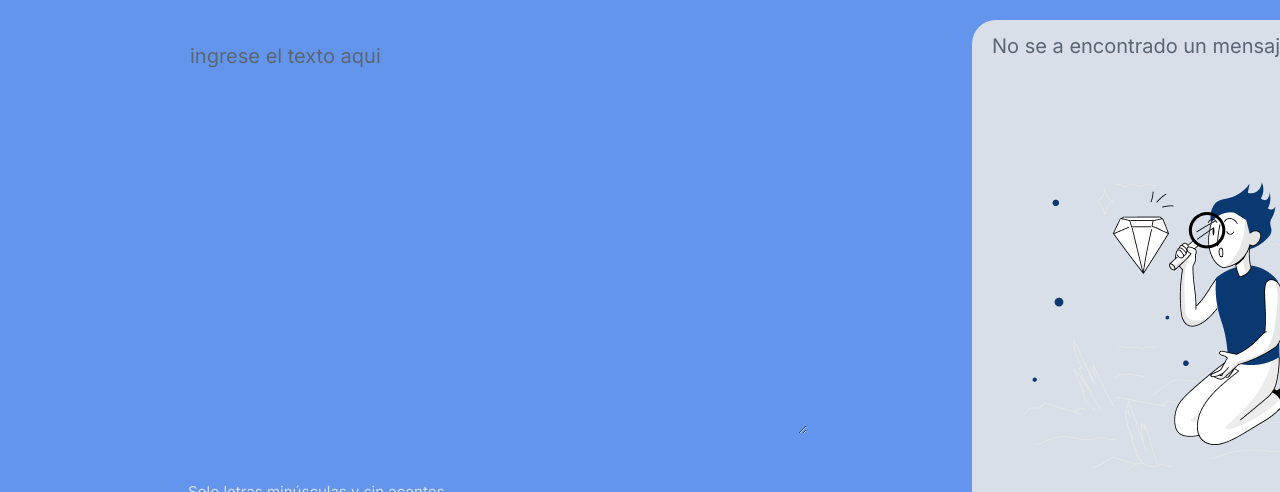
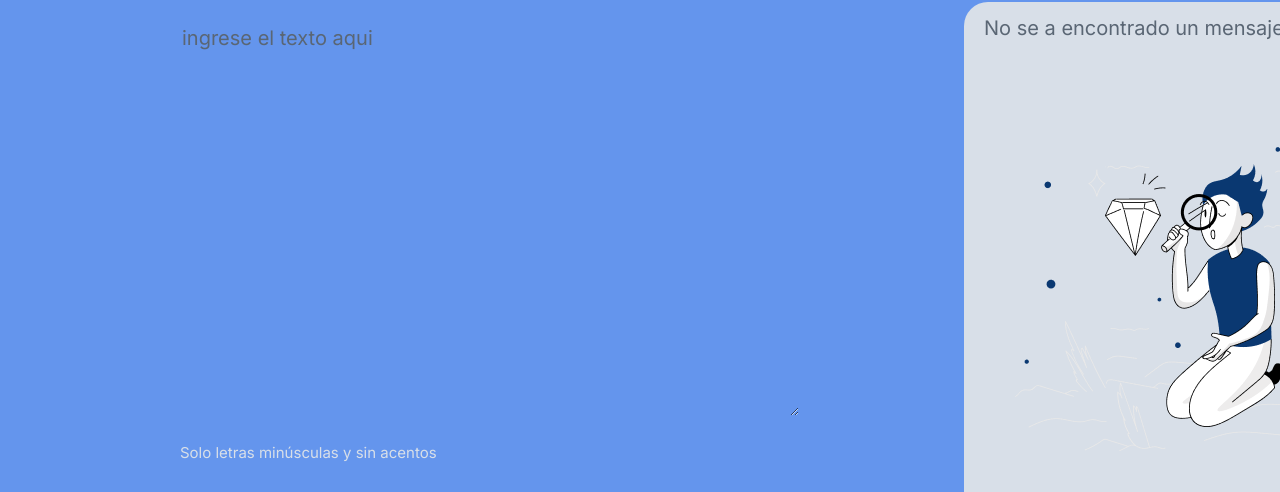
Before and after one commit to LeandroTmc/challenge-1-, a plain HTML site: page Challenges/index.html in a window 1280 px wide. Shown: the part 82-574 px from the top of the page. Drawn offline with Linux system fonts and the light colour scheme.

Commit message:
Agregando reset.css

```diff
--- a/Challenges/index.html
+++ b/Challenges/index.html
@@ -4,6 +4,7 @@
     <meta charset="UTF-8">
     <meta http-equiv="X-UA-Compatible" content="IE=edge">
     <meta name="viewport" content="width=device-width, initial-scale=1.0">
+    <link rel="stylesheet" href="reset.css">
     <link rel="stylesheet" href="style.css">
     <link rel="preconnect" href="https://fonts.googleapis.com">
     <link rel="preconnect" href="https://fonts.gstatic.com" crossorigin>
--- /dev/null
+++ b/Challenges/reset.css
@@ -0,0 +1,48 @@
+/* http://meyerweb.com/eric/tools/css/reset/
+   v2.0 | 20110126
+   License: none (public domain)
+*/
+
+html, body, div, span, applet, object, iframe,
+h1, h2, h3, h4, h5, h6, p, blockquote, pre,
+a, abbr, acronym, address, big, cite, code,
+del, dfn, em, img, ins, kbd, q, s, samp,
+small, strike, strong, sub, sup, tt, var,
+b, u, i, center,
+dl, dt, dd, ol, ul, li,
+fieldset, form, label, legend,
+table, caption, tbody, tfoot, thead, tr, th, td,
+article, aside, canvas, details, embed,
+figure, figcaption, footer, header, hgroup,
+menu, nav, output, ruby, section, summary,
+time, mark, audio, video {
+	margin: 0;
+	padding: 0;
+	border: 0;
+	font-size: 100%;
+	font: inherit;
+	vertical-align: baseline;
+}
+/* HTML5 display-role reset for older browsers */
+article, aside, details, figcaption, figure,
+footer, header, hgroup, menu, nav, section {
+	display: block;
+}
+body {
+	line-height: 1;
+}
+ol, ul {
+	list-style: none;
+}
+blockquote, q {
+	quotes: none;
+}
+blockquote:before, blockquote:after,
+q:before, q:after {
+	content: '';
+	content: none;
+}
+table {
+	border-collapse: collapse;
+	border-spacing: 0;
+}
```
